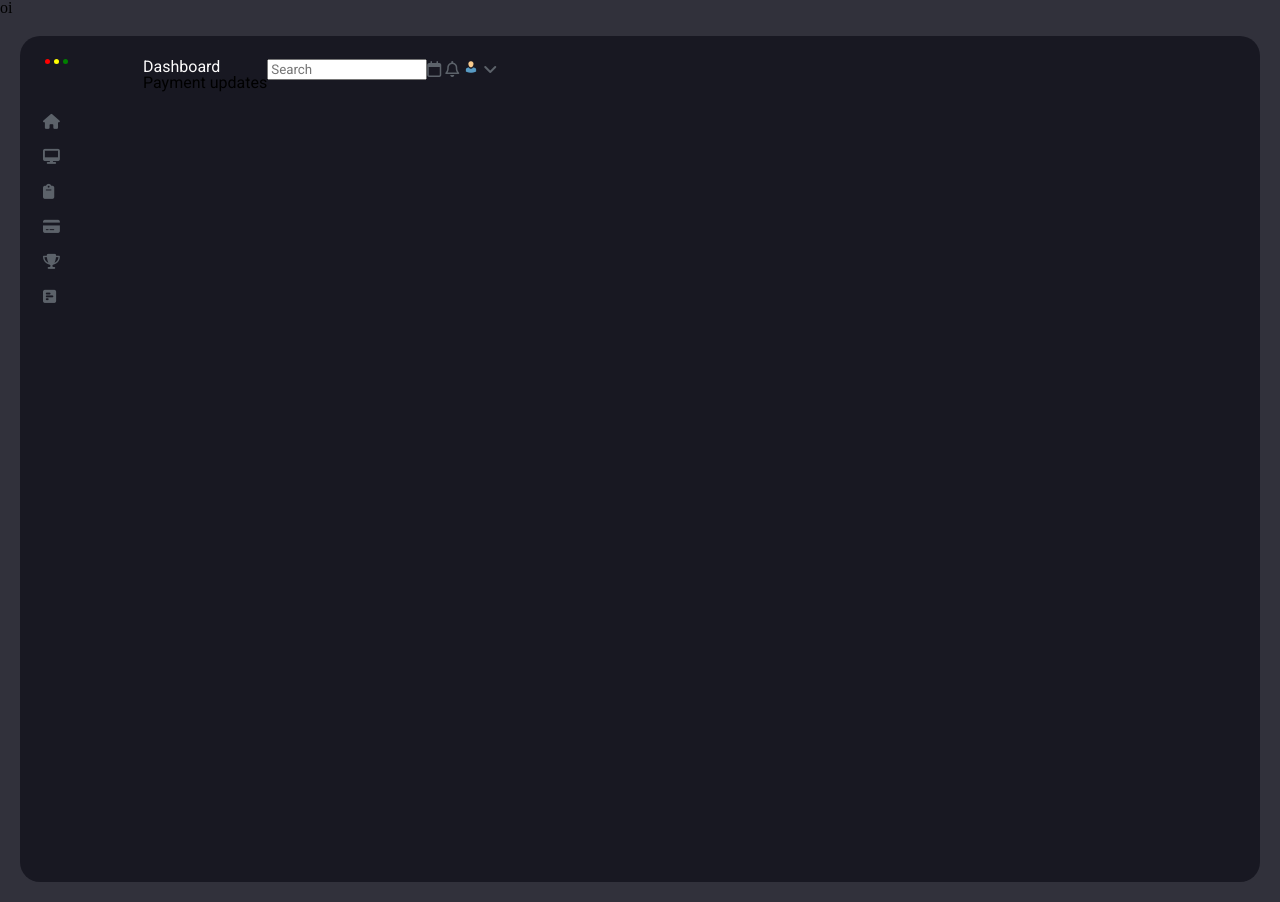
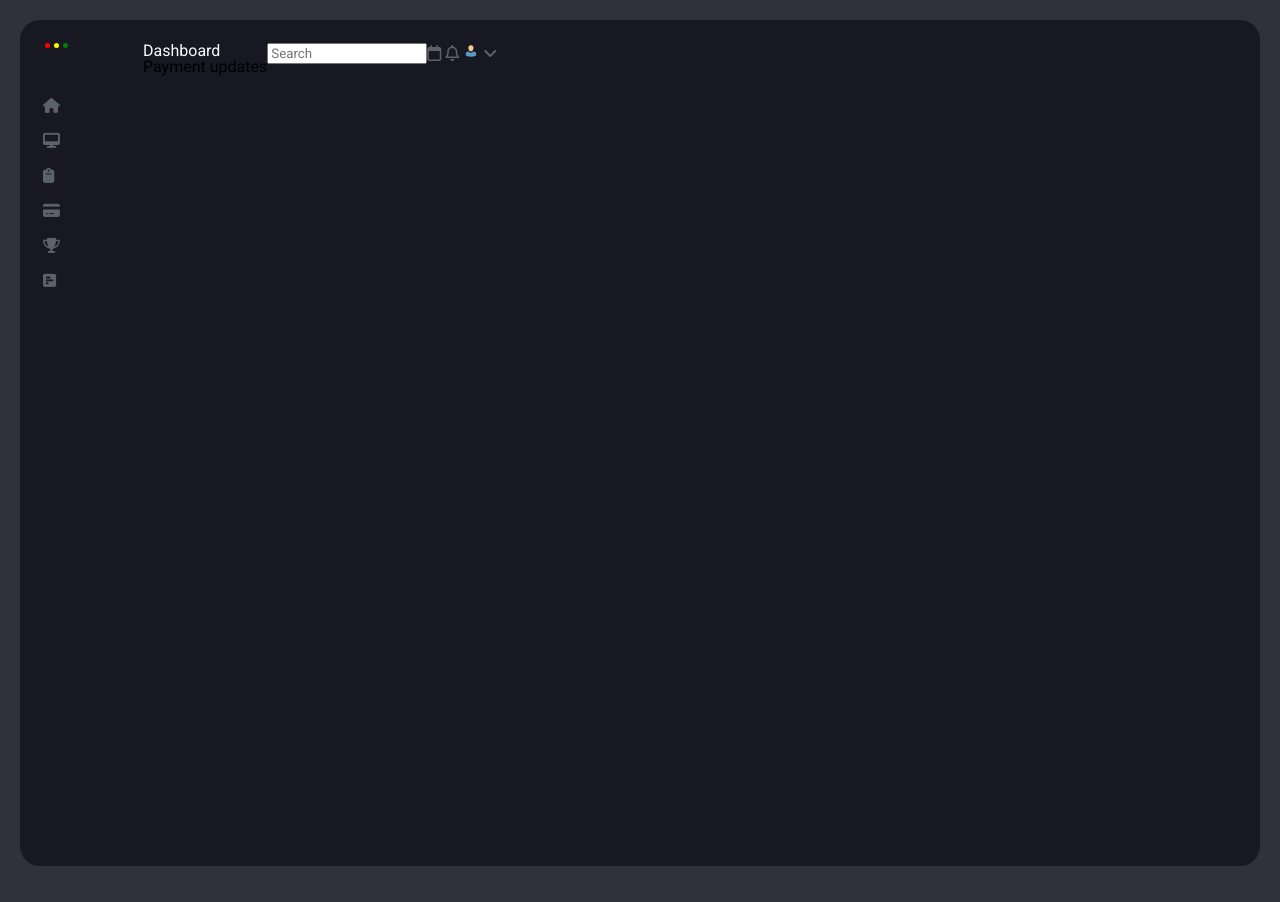
Before and after one commit to Gusbarth/DASHBOARD-FINANCAS, a plain HTML site: page index.html in a window 1280 px wide. Drawn offline with Linux system fonts and the light colour scheme.

Commit message:
excluindo teste oi

```diff
--- a/index.html
+++ b/index.html
@@ -10,8 +10,6 @@
     <link href="https://fonts.googleapis.com/css2?family=Roboto:wght@100;300;400;500;700&display=swap" rel="stylesheet">
 </head>
 <body>
-
-    <h1>oi</h1>
     <main>
         <nav>
             <div class="mini-btns">
```
